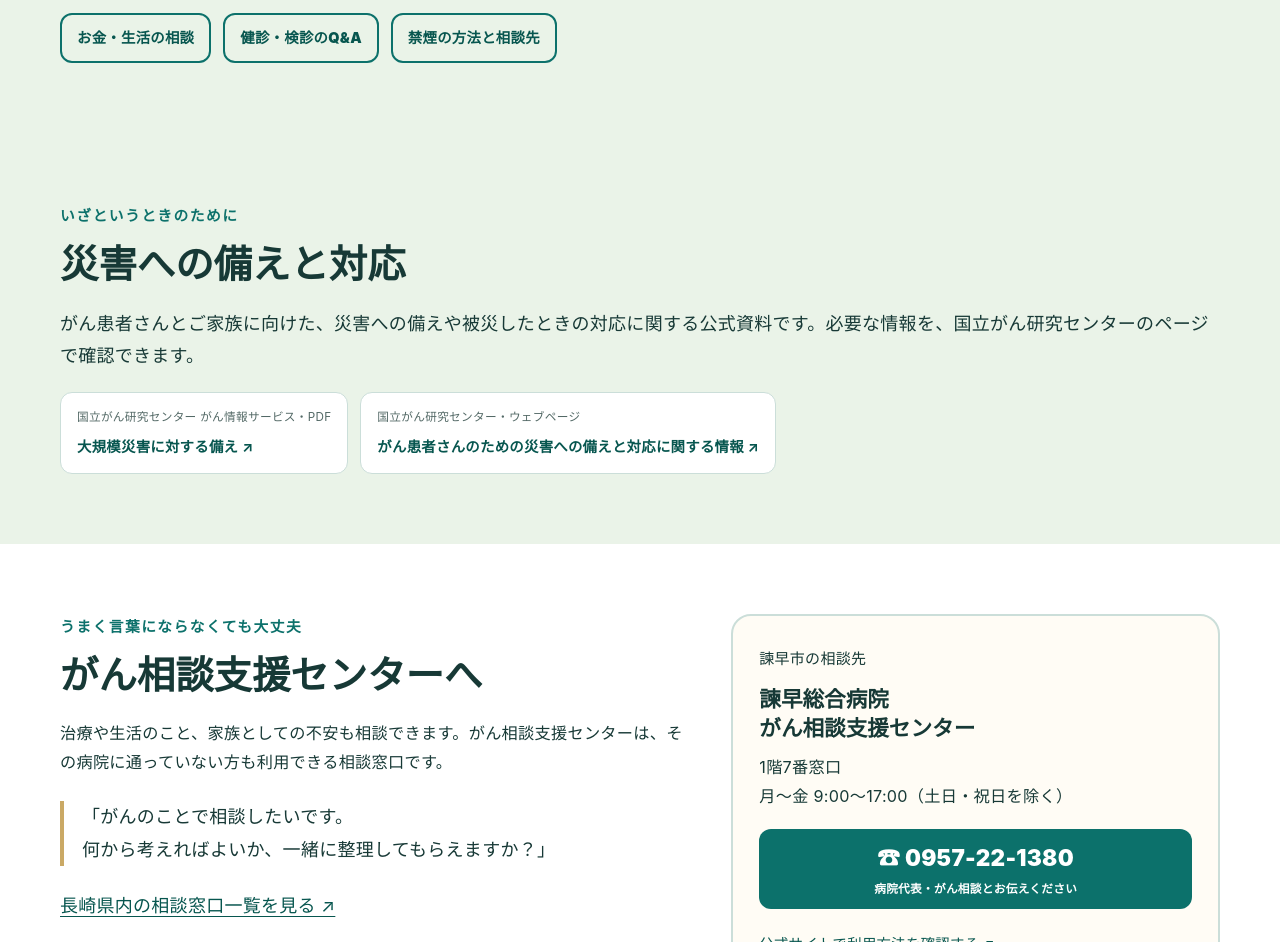
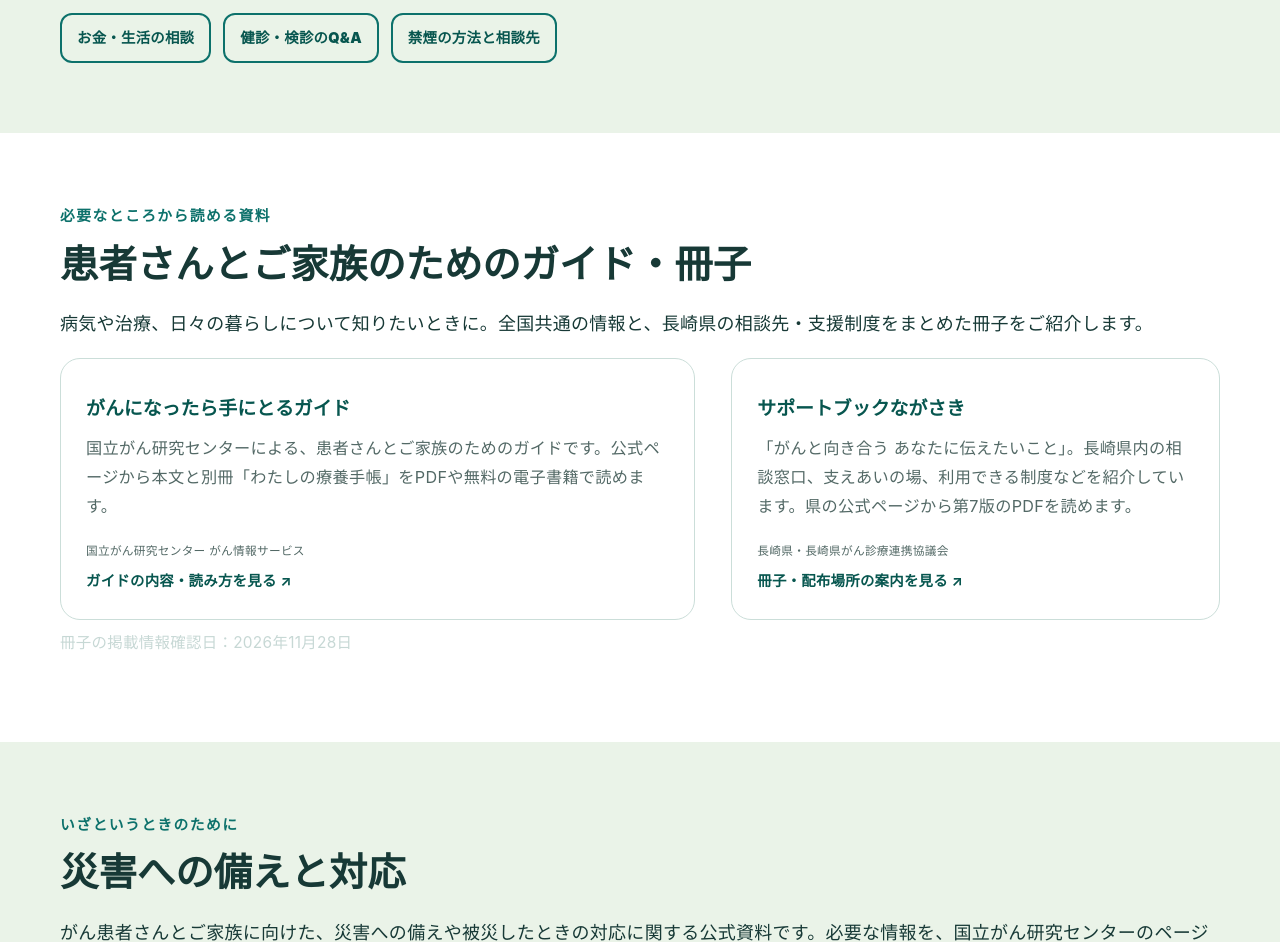
Before and after one commit to ri32ph/Community-Health-Guide, a plain HTML site: page cancer-guide.html in a window 1280 px wide. Shown: the part 2100-3042 px from the top of the page. Drawn offline with Linux system fonts and the light colour scheme.

Commit message:
Add patient guide and Nagasaki support book resources

```diff
--- a/cancer-guide.html
+++ b/cancer-guide.html
@@ -42,6 +42,10 @@
 <a class="cancer-topic" href="https://ganjoho.jp/public/support/index.html" target="_blank" rel="noopener noreferrer"><span aria-hidden="true">✳</span><h3>痛み・副作用・生活の工夫</h3><p>体のつらさや、食事・見た目の変化について知りたい。</p><small>国立がん研究センター</small><strong>症状と生活の工夫 ↗</strong></a>
 <a class="cancer-topic" href="https://www.pref.nagasaki.jp/fs/1/2/5/6/2/_/____________7_.pdf" target="_blank" rel="noopener noreferrer"><span aria-hidden="true">▤</span><h3>地域の支援をまとめて知る</h3><p>長崎県で利用できる相談先や支援を調べたい。</p><small>長崎県・第7版</small><strong>サポートブックながさき（PDF） ↗</strong></a>
 </div><div class="back-links cancer-related"><a href="money-life.html">お金・生活の相談</a><a href="checkup-qa.html">健診・検診のQ&amp;A</a><a href="smoking-cessation.html">禁煙の方法と相談先</a></div></div></section>
+<section class="section section-white" id="cancer-books" aria-labelledby="cancer-books-title"><div class="wrap"><div class="eyebrow">必要なところから読める資料</div><h2 id="cancer-books-title">患者さんとご家族のためのガイド・冊子</h2><p>病気や治療、日々の暮らしについて知りたいときに。全国共通の情報と、長崎県の相談先・支援制度をまとめた冊子をご紹介します。</p><div class="cancer-consultation">
+<a class="cancer-topic" href="https://ganjoho.jp/public/qa_links/book/public/tenitorugaido.html" target="_blank" rel="noopener noreferrer"><h3>がんになったら手にとるガイド</h3><p>国立がん研究センターによる、患者さんとご家族のためのガイドです。公式ページから本文と別冊「わたしの療養手帳」をPDFや無料の電子書籍で読めます。</p><small>国立がん研究センター がん情報サービス</small><strong>ガイドの内容・読み方を見る ↗</strong></a>
+<a class="cancer-topic" href="https://www.pref.nagasaki.lg.jp/bunrui/hukushi-hoken/hoken-iryo/riryotaisaku/gan/gansoudansien/" target="_blank" rel="noopener noreferrer"><h3>サポートブックながさき</h3><p>「がんと向き合う あなたに伝えたいこと」。長崎県内の相談窓口、支えあいの場、利用できる制度などを紹介しています。県の公式ページから第7版のPDFを読めます。</p><small>長崎県・長崎県がん診療連携協議会</small><strong>冊子・配布場所の案内を見る ↗</strong></a>
+</div><p class="updated">冊子の掲載情報確認日：2026年11月28日</p></div></section>
 <section class="section section-mint" id="cancer-disaster" aria-labelledby="cancer-disaster-title"><div class="wrap"><div class="eyebrow">いざというときのために</div><h2 id="cancer-disaster-title">災害への備えと対応</h2><p>がん患者さんとご家族に向けた、災害への備えや被災したときの対応に関する公式資料です。必要な情報を、国立がん研究センターのページで確認できます。</p><div class="cancer-links"><a href="https://ganjoho.jp/public/support/disaster/pdf/saigai_booklet.pdf" target="_blank" rel="noopener noreferrer"><small>国立がん研究センター がん情報サービス・PDF</small><strong>大規模災害に対する備え ↗</strong></a><a href="https://www.ncc.go.jp/jp/other/shinsai/index.html" target="_blank" rel="noopener noreferrer"><small>国立がん研究センター・ウェブページ</small><strong>がん患者さんのための災害への備えと対応に関する情報 ↗</strong></a></div></div></section>
 <section class="section section-white" id="cancer-consultation"><div class="wrap cancer-consultation"><div><div class="eyebrow">うまく言葉にならなくても大丈夫</div><h2>がん相談支援センターへ</h2><p>治療や生活のこと、家族としての不安も相談できます。がん相談支援センターは、その病院に通っていない方も利用できる相談窓口です。</p><blockquote>「がんのことで相談したいです。<br>何から考えればよいか、一緒に整理してもらえますか？」</blockquote><a href="https://www.pref.nagasaki.jp/bunrui/hukushi-hoken/hoken-iryo/riryotaisaku/gan/gansoudansien/body.html" target="_blank" rel="noopener noreferrer">長崎県内の相談窓口一覧を見る ↗</a></div><article class="cancer-contact"><small>諫早市の相談先</small><h3>諫早総合病院<br>がん相談支援センター</h3><p>1階7番窓口<br>月〜金 9:00〜17:00（土日・祝日を除く）</p><a class="inline-btn cancer-phone" href="tel:0957221380" data-confirm-call data-confirm-title="諫早総合病院へ電話しますか？" data-confirm-message="病院代表につながります。「がん相談支援センターへの相談」とお伝えください。受付は月〜金 9:00〜17:00（土日・祝日を除く）です。">☎ 0957-22-1380<small>病院代表・がん相談とお伝えください</small></a>
 <a href="https://isahaya.jcho.go.jp/medicalsubjects/がん相談支援センターのご案内/" target="_blank" rel="noopener noreferrer">公式サイトで利用方法を確認する ↗</a></article></div></section>
```
